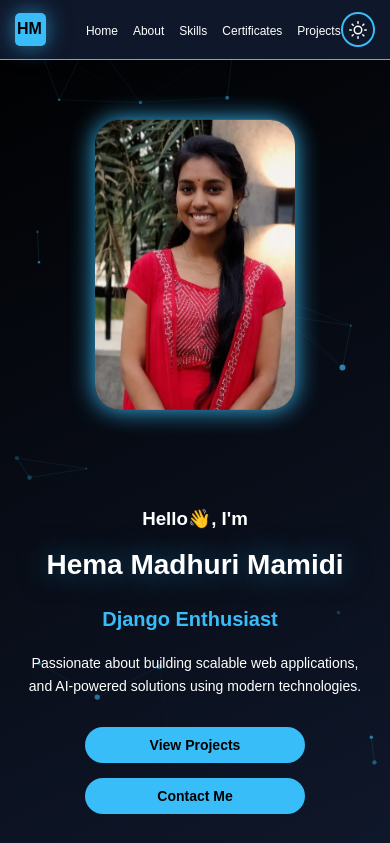
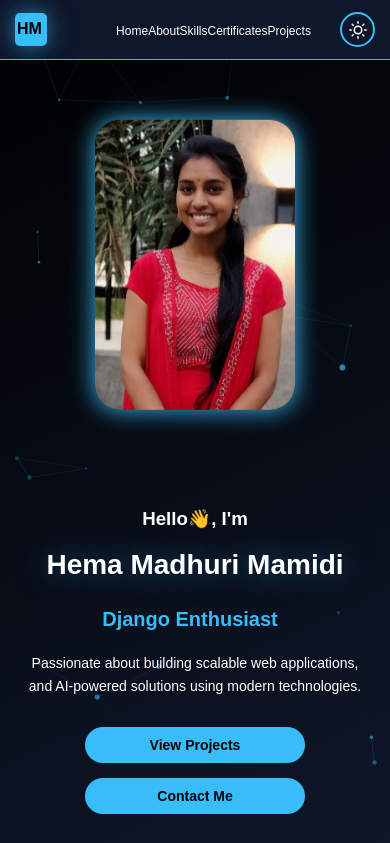
Before and after one commit to hema-madhuri-mamidi/hema-portfolio, a Django app: page / in a window 390 px wide. Shown: the top 843 px of the page. Run offline with Django 5.2, Linux system fonts and the light colour scheme.

Commit message:
responsive fix

```diff
--- a/portfolio/static/portfolio/css/responsive.css
+++ b/portfolio/static/portfolio/css/responsive.css
@@ -272,11 +272,12 @@
     }
 
     nav ul {
-        gap: 15px;
+        gap: 0px;
     }
 
     nav ul li a {
         font-size: 12px;
+
     }
 
     /* Hide some nav links on very small screens if needed */
--- a/portfolio/templates/portfolio/index.html
+++ b/portfolio/templates/portfolio/index.html
@@ -494,7 +494,7 @@
         GitHub
     </a>
 
-    <a href="https://detect-nail-health-instantly.vercel.app/" target="_blank">
+    <a href="https://detect-nail-health-instantly-psgzl3m3v.vercel.app/" target="_blank">
         Live Demo
     </a>
 
```
